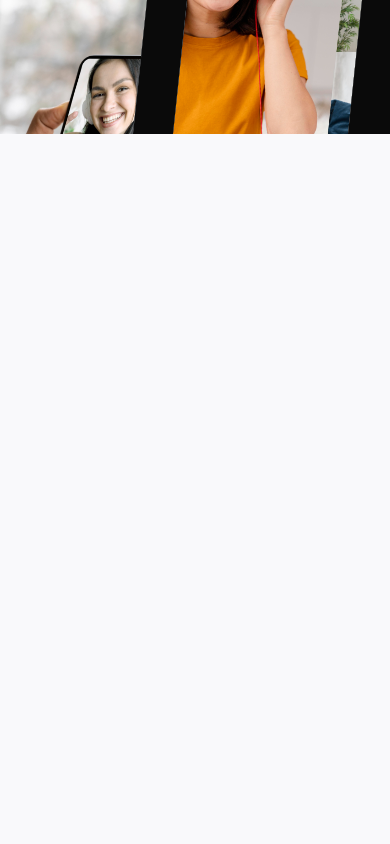
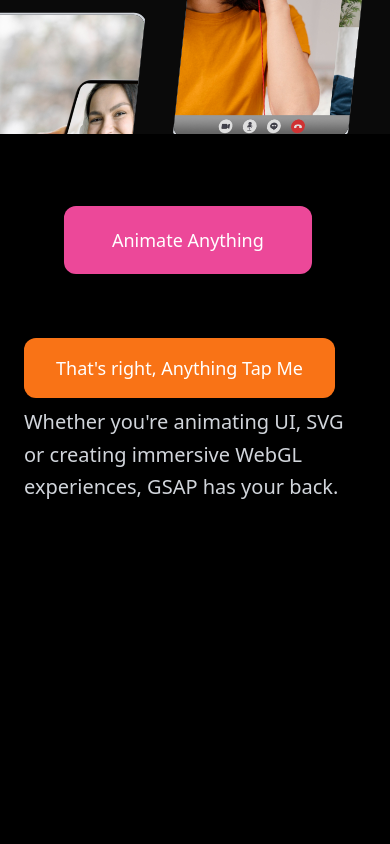
Before and after one commit to 277pawan/web-rtc-frontend, a React (Vite) app: page / in a window 390 px wide. Shown: the part 1380-2224 px from the top of the page. Before the commit the page ends 1514 px from the top, so only its background shows below. Built offline with nearby package versions, Linux system fonts and the light colour scheme; no server answers.

Commit message:
feat: created seperated card1 component

```diff
--- a/index.html
+++ b/index.html
@@ -4,7 +4,7 @@
     <meta charset="UTF-8" />
     <link rel="icon" type="image/svg+xml" href="/vite.svg" />
     <meta name="viewport" content="width=device-width, initial-scale=1.0" />
-    <title>Offline Video Caller</title>
+    <title>Video Caller</title>
   </head>
   <body>
     <div id="root"></div>
--- a/src/App.tsx
+++ b/src/App.tsx
@@ -75,9 +75,9 @@ function App() {
                 element={
                   <>
                     <HeroSection />
-                    {/* <HeroVisuals cards={dummyCards} />{" "} */}
+                    <HeroVisuals cards={dummyCards} />{" "}
                     {/* Horizontal scrolling here */}
-                    {/* <FeatHighlighter /> */}
+                    <FeatHighlighter />
                     {/* <Cta /> */}
                     {/* <Illustration /> */}
                   </>
--- /dev/null
+++ b/src/components/heroVisuals/components/Card1.tsx
@@ -0,0 +1,116 @@
+import { motion } from "framer-motion";
+export interface CardType {
+  content: string;
+}
+
+function Card({ content }: { content: string }) {
+  // Animation variants
+  const floatingAnimation = {
+    y: [-20, 20, -20],
+    transition: {
+      duration: 4,
+      repeat: Infinity,
+      ease: "easeInOut",
+    },
+  };
+
+  const rotatingAnimation = {
+    rotate: [0, 360],
+    transition: {
+      duration: 8,
+      repeat: Infinity,
+      ease: "linear",
+    },
+  };
+
+  const pulseAnimation = {
+    scale: [1, 1.05, 1],
+    opacity: [1, 0.8, 1],
+    transition: {
+      duration: 2,
+      repeat: Infinity,
+      ease: "easeInOut",
+    },
+  };
+
+  const containerVariants = {
+    hidden: { opacity: 0 },
+    visible: {
+      opacity: 1,
+      transition: {
+        staggerChildren: 0.3,
+        delayChildren: 0.2,
+      },
+    },
+  };
+
+  const itemVariants = {
+    hidden: { opacity: 0, y: 30 },
+    visible: {
+      opacity: 1,
+      y: 0,
+      transition: {
+        duration: 0.8,
+        ease: "easeOut",
+      },
+    },
+  };
+
+  return (
+    <div
+      style={{ minWidth: "100vw" }}
+      className="h-screen w-screen bg-black text-white overflow-hidden relative"
+    >
+      {/* Navigation */}
+
+      {/* Main Content */}
+      <div className="flex flex-col lg:flex-row items-center justify-between px-6 py-20 relative z-10">
+        <motion.div
+          className="lg:w-1/2 space-y-6"
+          variants={containerVariants}
+          initial="hidden"
+          whileInView="visible"
+        >
+          <div className="space-y-4">
+            <motion.div
+              className="inline-block relative -top-2 left-10"
+              variants={itemVariants}
+              whileInView="visible"
+            >
+              <motion.span
+                className="bg-pink-500 text-white py-5 px-12 cursor-pointer rounded-lg text-lg font-medium inline-block"
+                animate={pulseAnimation}
+                whileHover={{ scale: 1.1, rotate: 2 }}
+                whileTap={{ scale: 0.9 }}
+              >
+                Animate Anything
+              </motion.span>
+            </motion.div>
+            <motion.div
+              className="inline-block relative top-10 "
+              variants={itemVariants}
+            >
+              <motion.span
+                className="bg-orange-500 text-white cursor-pointer py-4 px-8 rounded-lg text-lg font-medium inline-block"
+                whileHover={{ scale: 1.1, rotate: -2 }}
+                whileTap={{ scale: 0.8 }}
+              >
+                That's right, Anything Tap Me
+              </motion.span>
+            </motion.div>
+          </div>
+          <br />
+          <motion.p
+            className="text-gray-300 text-xl leading-relaxed max-w-lg"
+            variants={itemVariants}
+          >
+            Whether you're animating UI, SVG or creating immersive WebGL
+            experiences, GSAP has your back.
+          </motion.p>
+        </motion.div>
+      </div>
+    </div>
+  );
+}
+
+export default Card;
--- a/src/components/heroVisuals/heroVisuals.css
+++ b/src/components/heroVisuals/heroVisuals.css
@@ -1,5 +1,3 @@
-/* Add to your index.css or a dedicated CSS file */
-
 .horizontal-scroll-section {
   position: relative; /* Needed for pinning */
   /* Lenis combined with ScrollTrigger for pinning handles scrollbar hiding */
--- a/src/components/heroVisuals/heroVisuals.tsx
+++ b/src/components/heroVisuals/heroVisuals.tsx
@@ -1,85 +1,65 @@
-// components/heroVisuals/HeroVisuals.tsx
 import { useRef, useEffect } from "react";
-import { gsap } from "gsap"; // Import GSAP
-import { ScrollTrigger } from "gsap/ScrollTrigger"; // Import ScrollTrigger
+import { gsap } from "gsap";
+import { ScrollTrigger } from "gsap/ScrollTrigger";
+import Card1, { CardType } from "./components/Card1.tsx";
+import "./heroVisuals.css";
 
-gsap.registerPlugin(ScrollTrigger); // Register the ScrollTrigger plugin
-
-type CardType = {
-  id: number;
-  image?: string;
-  description: string;
-  content: string;
-};
-
-function Card({ id, content, description }: CardType) {
-  return (
-    <div
-      key={id}
-      style={{
-        minWidth: "100vw",
-        height: "100vh",
-        display: "flex",
-        alignItems: "center",
-        justifyContent: "center",
-        fontSize: "2rem",
-      }}
-      className="bg-red-200"
-    >
-      {content}
-      <br />
-      <h1 className="text-3xl">{description}</h1>
-    </div>
-  );
-}
+gsap.registerPlugin(ScrollTrigger);
 
 export default function HeroVisuals({ cards }: { cards: CardType[] }) {
   const scrollWrapperRef = useRef<HTMLDivElement>(null);
   const scrollContentRef = useRef<HTMLDivElement>(null);
 
   useEffect(() => {
-    if (!scrollWrapperRef.current || !scrollContentRef.current) return;
+    const scrollWrapper = scrollWrapperRef.current;
+    const scrollContent = scrollContentRef.current;
 
-    const sections = gsap.utils.toArray(scrollContentRef.current.children); // Get all the individual card elements
-    const totalWidth = sections.length * window.innerWidth; // Calculate total width needed
+    if (!scrollWrapper || !scrollContent) return;
 
-    // Create a horizontal scroll animation using GSAP
-    const horizontalScrollTween = gsap.to(sections, {
-      xPercent: -100 * (sections.length - 1), // Move cards horizontally
-      ease: "none", // Linear movement
+    // Calculate the total horizontal scroll distance
+    const scrollDistance =
+      scrollContent.scrollWidth - scrollWrapper.offsetWidth;
+
+    // Create a GSAP timeline with ScrollTrigger
+    gsap.to(scrollContent, {
+      x: -scrollDistance, // Animate the x position to the left
+      ease: "none",
       scrollTrigger: {
-        trigger: scrollWrapperRef.current, // The element that controls the animation
-        pin: true, // Pin the wrapper to keep it in place during horizontal scroll
-        scrub: 1, // Smoothly link scroll position to animation progress
-        start: "top top", // Start when the top of the trigger hits the top of the viewport
-        end: `+=${totalWidth}`, // End point for the animation
+        trigger: scrollWrapper,
+        pin: true,
+        scrub: 1,
+        // Start the animation when the top of the trigger hits the top of the viewport
+        start: "top top",
+        // The animation ends after the user scrolls a distance equal to the horizontal content width.
+        end: () => `${scrollDistance}`,
       },
     });
 
+    // Clean up function
     return () => {
-      horizontalScrollTween.kill(); // Clean up GSAP animation
+      ScrollTrigger.getAll().forEach((trigger) => trigger.kill());
     };
-  }, [cards.length]); // Re-run if the number of cards changes
+  }, [cards]);
 
   return (
     <section
-      ref={scrollWrapperRef} // This is the trigger for ScrollTrigger and will be pinned
+      ref={scrollWrapperRef}
       style={{
-        height: "100vh", // Section takes full viewport height
+        height: "100vh", // The component's height determines when the scroll starts
+        position: "relative",
+        overflow: "hidden",
       }}
-      className="horizontal-scroll-section" // Add a class for specific styling
+      className="horizontal-scroll-container"
     >
       <div
-        ref={scrollContentRef} // Contains the horizontally laid-out cards
+        ref={scrollContentRef}
         style={{
           display: "flex",
-          height: "100%",
-          width: `${cards.length * 100}vw`, // Explicit width for horizontal content
+          willChange: "transform",
         }}
-        className="horizontal-scroll-content"
       >
         {cards.map((card, i) => (
-          <Card id={i} content={card.content} description={card.description} />
+          <Card1 key={i} content={card.content} />
         ))}
       </div>
     </section>
--- a/src/index.css
+++ b/src/index.css
@@ -9,6 +9,7 @@ body {
   margin: 0;
   padding: 0;
   box-sizing: border-box;
+  overflow-x: hidden;
 }
 
 @layer base {
```
